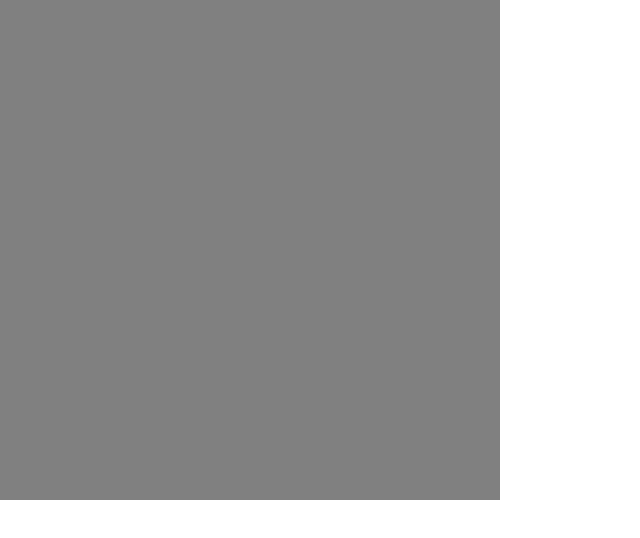
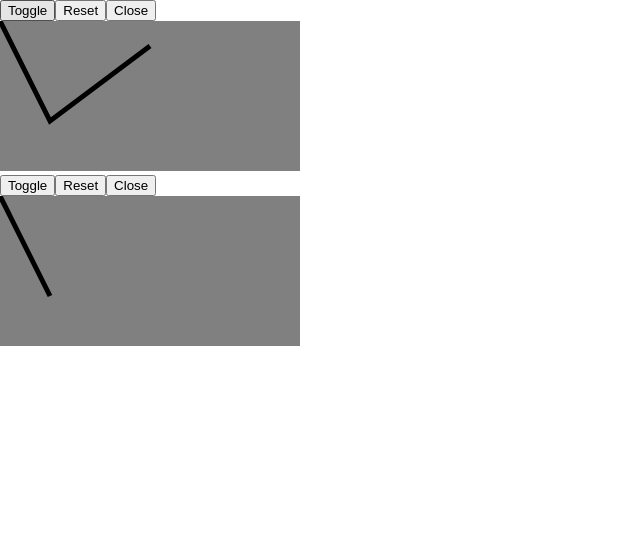
Before and after one commit to rockclimber147/Fractal-Playground, a plain HTML site: page index.html in a window 1280 px wide. Shown: the whole page, without its empty margins (0-640 px from the left). Drawn offline with nearby package versions, Linux system fonts and the light colour scheme.

Commit message:
Add button interfaces and REMOVE JQUERY

```diff
--- a/index.html
+++ b/index.html
@@ -4,11 +4,12 @@
     <meta charset="UTF-8">
     <meta name="viewport" content="width=device-width, initial-scale=1.0">
     <title>Fractal Playground</title>
-    <script src="https://ajax.googleapis.com/ajax/libs/jquery/3.7.1/jquery.min.js"></script>
     <link rel="stylesheet" href="style.css">
 </head>
 <body>
-    <canvas height="500px" width="500px" id="canvas"></canvas>
+    <div id="canvasTestContainer">
+
+    </div>
     <script src='script.js'></script>
 </body>
 </html>
--- a/script.js
+++ b/script.js
@@ -1,17 +1,21 @@
 class InteractableCanvas {
+    canvasInterface;
     canvasView;
     canvasInputHandler;
     canvasModel;
 
-    constructor(canvasID) {
-        this.canvasView = new CanvasView(canvasID);
-        this.canvasInputHandler = new CanvasInputHandler(canvasID, this);
+    constructor(destinationContainerID) {
+        this.canvasInterface = new canvasInterface();
+        document.getElementById(destinationContainerID).append(this.canvasInterface.mainContainer);
+        this.canvasView = new CanvasView(this.canvasInterface);
+        this.canvasInputHandler = new CanvasInputHandler(this.canvasInterface, this);
         this.canvasModel = new CanvasModel();
 
 
     }
     init() {
         this.canvasView.loadPointArray(this.canvasModel.originalPoints);
+        this.update();
     }
 
     update() {
@@ -20,14 +24,49 @@ class InteractableCanvas {
     }
 }
 
+class canvasInterface {
+    mainContainer;
+    topRow;
+    canvas;
+    toggleButton;
+    resetButton;
+    closeButton;
+
+    constructor() {
+        this.mainContainer = document.createElement('div');
+        this.topRow = document.createElement('div');
+        this.canvas = document.createElement('canvas');
+        this.toggleButton = document.createElement('button');
+        this.resetButton = document.createElement('button');
+        this.closeButton = document.createElement('button');
+        this.setText();
+        this.structureNodes();
+    }
+
+    setText(){
+        this.toggleButton.innerHTML = 'Toggle';
+        this.resetButton.innerHTML = 'Reset';
+        this.closeButton.innerHTML = 'Close';
+    }
+
+    structureNodes() {
+        this.topRow.appendChild(this.toggleButton);
+        this.topRow.appendChild(this.resetButton);
+        this.topRow.appendChild(this.closeButton);
+        this.mainContainer.appendChild(this.topRow);
+        this.mainContainer.appendChild(this.canvas);
+    }
+
+}
+
 class CanvasView {
     points;
-    canvas;
+    canvasInterface;
     ctx;
 
-    constructor(canvasID) {
-        this.canvas = jQuery($(canvasID).get(0));
-        this.ctx = canvas.getContext('2d');
+    constructor(canvasInterface) {
+        this.canvasInterface = canvasInterface;
+        this.ctx = canvasInterface.canvas.getContext('2d');
 
         this.ctx.strokeStyle = '#000000';
         this.ctx.lineWidth = 5;
@@ -38,7 +77,7 @@ class CanvasView {
     }
 
     drawPoints(){
-        this.ctx.clearRect(0, 0, this.canvas.width(), this.canvas.height());
+        this.ctx.clearRect(0, 0, this.canvasInterface.canvas.width, this.canvasInterface.canvas.height);
         this.ctx.beginPath();
         this.ctx.moveTo(this.points[0].x, this.points[0].y);
         for (let i = 1; i < this.points.length; i++) {
@@ -50,44 +89,49 @@ class CanvasView {
 
 class CanvasInputHandler {
     parent;
-    canvasDOM;
+    canvasInterface;
     canvasOffset;
     inputState;
 
-    constructor(canvasID, parent) {
+    constructor(canvasInterface, parent) {
         this.parent = parent;
-        this.canvasDOM = jQuery($(canvasID).get(0));
-        this.canvasOffset = this.canvasDOM.offset();
+        this.canvasInterface = canvasInterface;
+        this.canvasOffset = this.canvasInterface.canvas.getBoundingClientRect();
         this.inputState = new CanvasInputState();
 
+        this.addMouseInputListeners();
+    }
+
+    addMouseInputListeners() {
         let currentHandler = this;
 
-        this.canvasDOM.on('mouseenter', function () {
+        this.canvasInterface.canvas.addEventListener('mouseenter', function () {
             currentHandler.inputState.mouseInBounds = true;
         });
 
-        this.canvasDOM.on('mouseleave', function () {
+        this.canvasInterface.canvas.addEventListener('mouseleave', function () {
             currentHandler.inputState.mouseInBounds = false;
             currentHandler.parent.update();
         });
 
-        this.canvasDOM.on('mousedown', function () {
+        this.canvasInterface.canvas.addEventListener('mousedown', function () {
             currentHandler.inputState.mouseIsDown = true;
             currentHandler.parent.update();
         });
 
-        this.canvasDOM.on('mouseup', function () {
+        this.canvasInterface.canvas.addEventListener('mouseup', function () {
             currentHandler.inputState.mouseIsDown = false;
             currentHandler.parent.update();
         });
 
-        this.canvasDOM.on('mousemove', function (event) {
+        this.canvasInterface.canvas.addEventListener('mousemove', function (event) {
             currentHandler.inputState.mouseX = event.pageX - currentHandler.canvasOffset.left;
             currentHandler.inputState.mouseY = event.pageY - currentHandler.canvasOffset.top;
+            console.log(currentHandler.canvasOffset.left + " " + currentHandler.canvasOffset.top);
             currentHandler.parent.update();
         });
 
-        this.canvasDOM.on('mousewheel DOMMouseScroll', function (event) {
+        this.canvasInterface.canvas.addEventListener('mousewheel DOMMouseScroll', function (event) {
             if (event.originalEvent.wheelDelta > 0 || event.originalEvent.detail < 0) {
                 currentHandler.inputState.zoomState = 1;
             }
@@ -125,7 +169,6 @@ class CanvasModel {
     update(incomingInputState) {
         this.previousInputState.setAllFields(this.currentInputState);
         this.currentInputState.setAllFields(incomingInputState);
-        console.log(this.currentInputState.toString());
 
         this.zoomLevel += this.currentInputState.zoomState;
 
@@ -180,6 +223,9 @@ class CanvasInputState {
     }
 }
 
-let c = new InteractableCanvas('#canvas');
+let c = new InteractableCanvas('canvasTestContainer');
+let d = new InteractableCanvas('canvasTestContainer');
+d.canvasModel.setOriginalPoints([new Point(0,0), new Point(50,100)])
 c.canvasModel.setOriginalPoints([new Point(0,0), new Point(50,100), new Point(150,25)])
+d.init();
 c.init();
```
